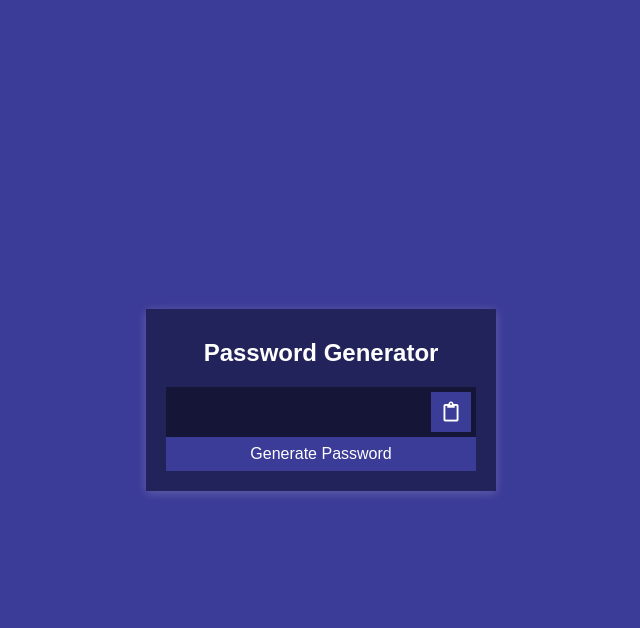
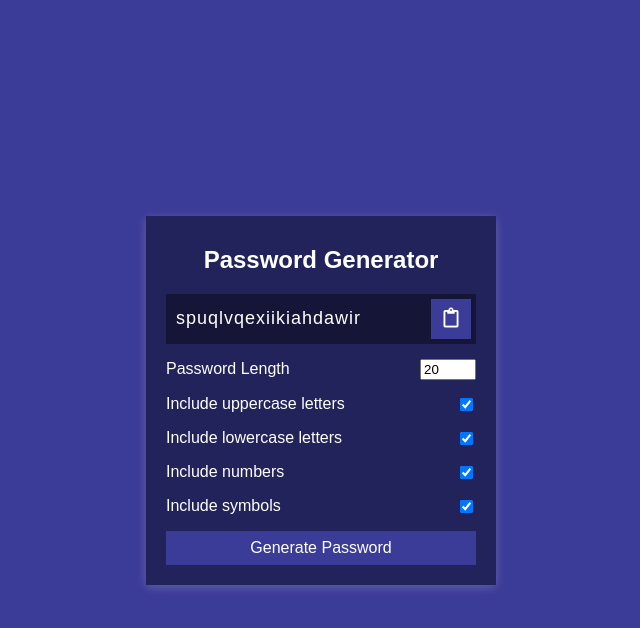
Before and after one commit to devesh-narang/password-generator, a plain HTML site: page index.html in a window 1280 px wide. Both pictures are taken after a click on the button "Generate Password". Shown: the whole page, without its empty margins (319-959 px from the left). Drawn offline with Linux system fonts and the light colour scheme; a web font is replaced by a local one.

Commit message:
Add settings panel and basic password generation

```diff
--- a/index.html
+++ b/index.html
@@ -16,10 +16,33 @@
           <i class="far fa-clipboard"></i>
         </button>
       </div>
+      <div class="settings">
+        <div class="setting">
+          <label>Password Length</label>
+          <input type="number" id="length" min="4" max="20" value="20">
+        </div>
+        <div class="setting">
+          <label>Include uppercase letters</label>
+          <input type="checkbox" id="uppercase" checked>
+        </div>
+        <div class="setting">
+          <label>Include lowercase letters</label>
+          <input type="checkbox" id="lowercase" checked>
+        </div>
+        <div class="setting">
+          <label>Include numbers</label>
+          <input type="checkbox" id="numbers" checked>
+        </div>
+        <div class="setting">
+          <label>Include symbols</label>
+          <input type="checkbox" id="symbols" checked>
+        </div>
+      </div>
 
       <button class="btn btn-large" id="generate">
         Generate Password
       </button>
     </div>
+    <script src="script.js"></script>
   </body>
 </html>
--- /dev/null
+++ b/script.js
@@ -0,0 +1,38 @@
+const resultEl = document.getElementById('result')
+const lengthEl = document.getElementById('length')
+const uppercaseEl = document.getElementById('uppercase')
+const lowercaseEl = document.getElementById('lowercase')
+const numbersEl = document.getElementById('numbers')
+const symbolsEl = document.getElementById('symbols')
+const generateEl = document.getElementById('generate')
+const clipboardEl = document.getElementById('clipboard')
+
+// Basic version for now: generates a lowercase-only password.
+// The checkbox options get wired up tomorrow.
+generateEl.addEventListener('click', () => {
+    const length = +lengthEl.value
+    let password = ''
+
+    for(let i = 0; i < length; i++) {
+        password += getRandomLower()
+    }
+
+    resultEl.innerText = password
+})
+
+function getRandomLower() {
+    return String.fromCharCode(Math.floor(Math.random() * 26) + 97)
+}
+
+function getRandomUpper() {
+    return String.fromCharCode(Math.floor(Math.random() * 26) + 65)
+}
+
+function getRandomNumber() {
+    return String.fromCharCode(Math.floor(Math.random() * 10) + 48)
+}
+
+function getRandomSymbol() {
+    const symbols = '!@#$%^&*(){}[]=<>/,.'
+    return symbols[Math.floor(Math.random() * symbols.length)]
+}
--- a/style.css
+++ b/style.css
@@ -66,3 +66,10 @@ h2 {
   display: block;
   width: 100%;
 }
+
+.setting {
+  display: flex;
+  justify-content: space-between;
+  align-items: center;
+  margin: 15px 0;
+}
```
